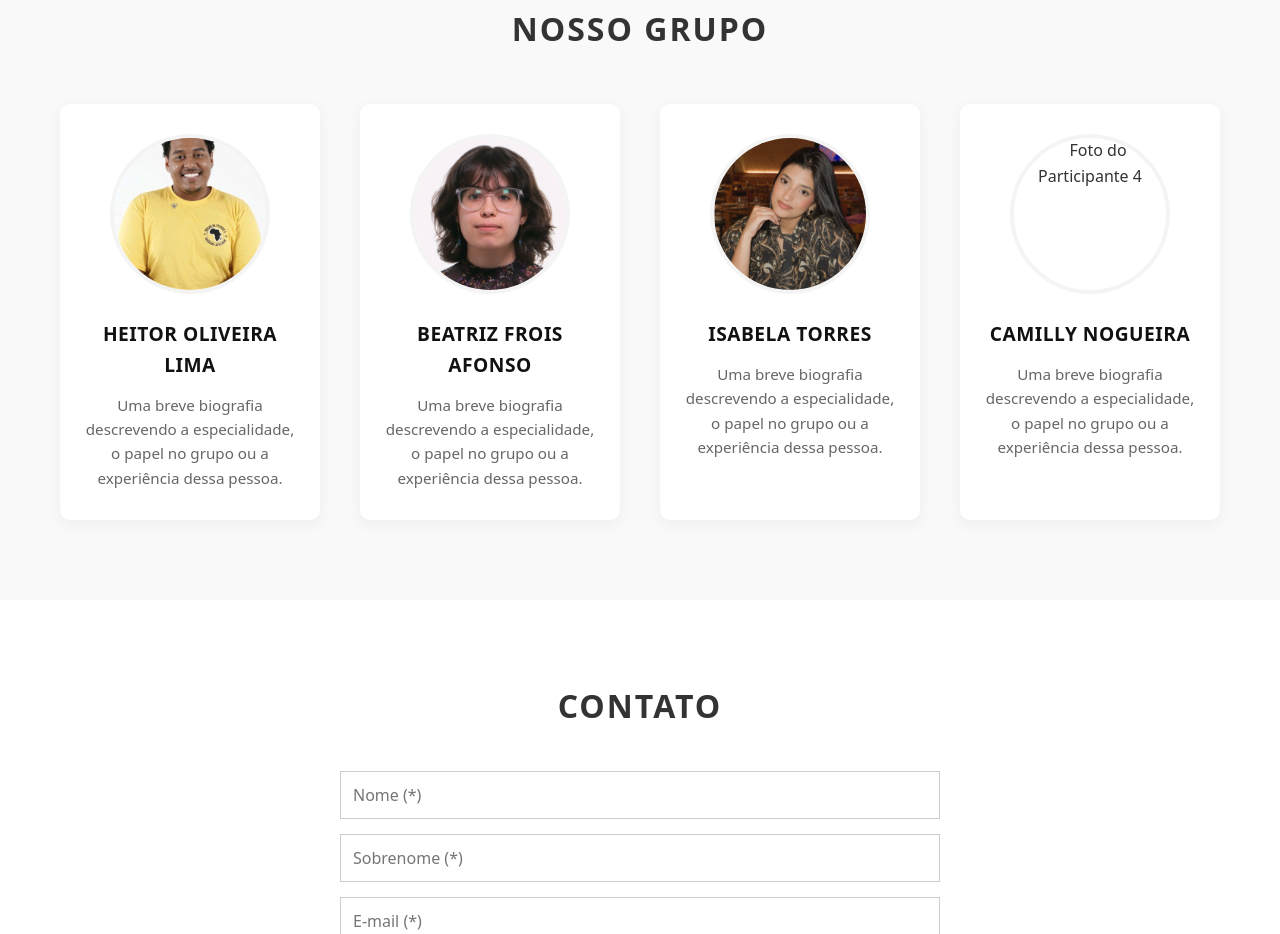
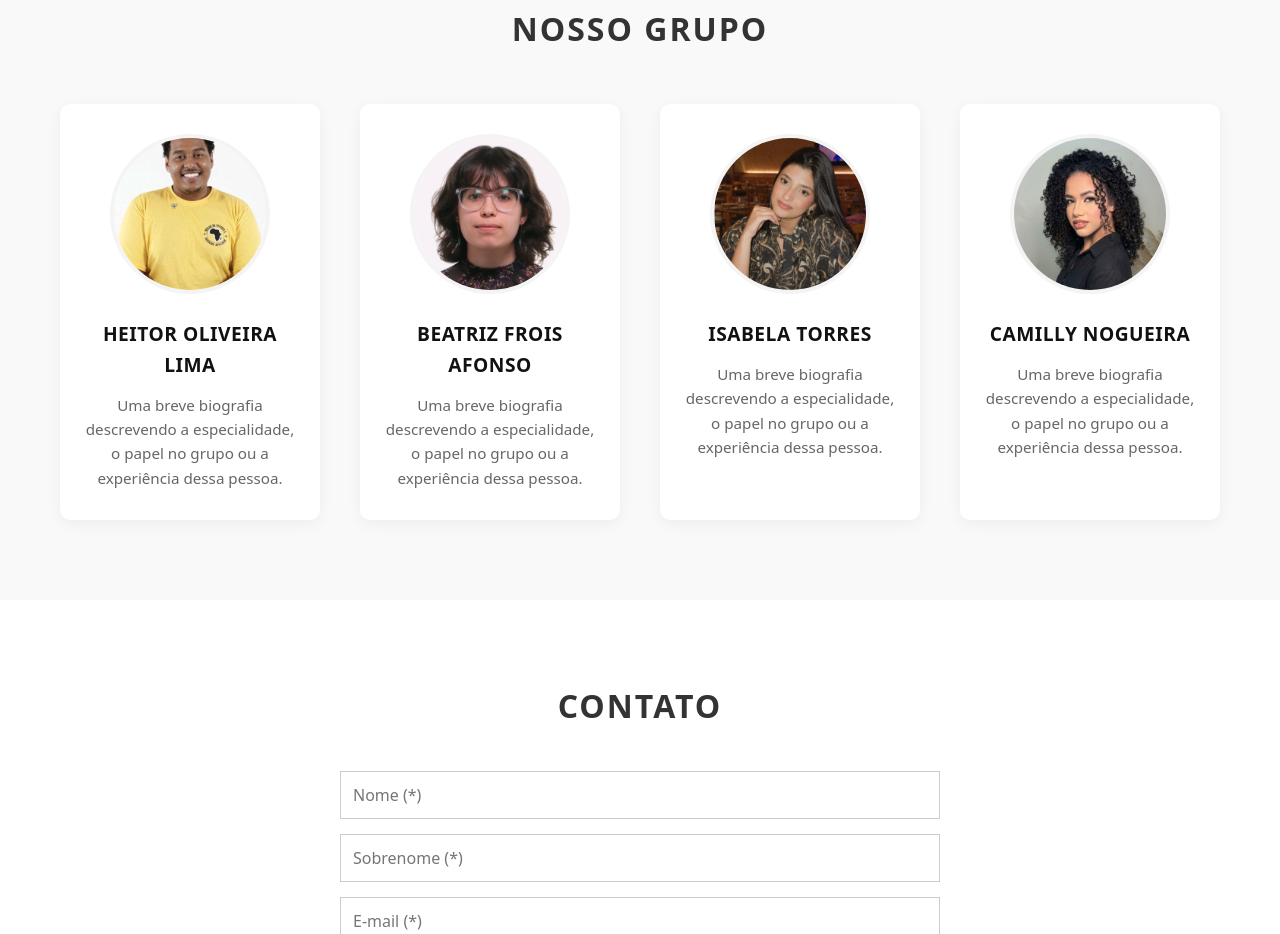
Before and after one commit to heitorazh/beyondafrica, a plain HTML site: page index.html in a window 1280 px wide. Shown: the part 2189-3123 px from the top of the page. Drawn offline with Linux system fonts and the light colour scheme.

Commit message:
Fix HTML formatting and structure

```diff
--- a/index.html
+++ b/index.html
@@ -128,7 +128,7 @@
             </div>
 
             <div class="team-member">
-                <img src="sub/imagens/camillly.jpeg" alt="Foto do Participante 4" class="member-photo">
+                <img src="sub/imagens/camilly.jpeg" alt="Foto do Participante 4" class="member-photo">
                 <h3 class="member-name">Camilly Nogueira</h3>
                 <p class="member-bio">Uma breve biografia descrevendo a especialidade, o papel no grupo ou a experiência dessa pessoa.</p>
             </div>
```
